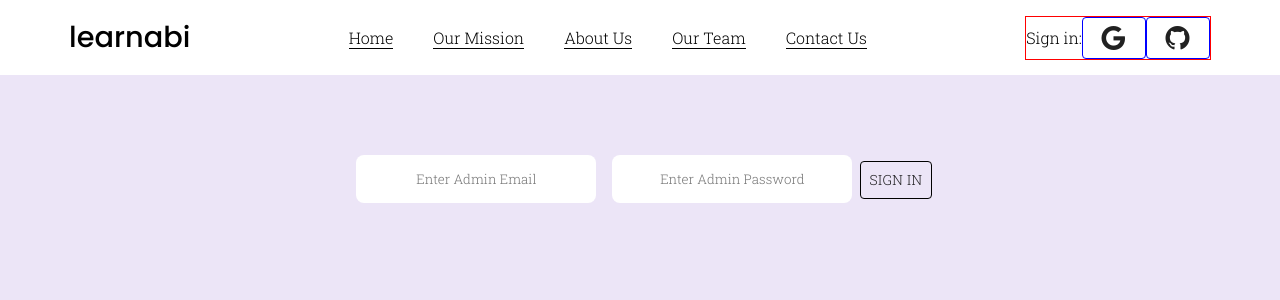
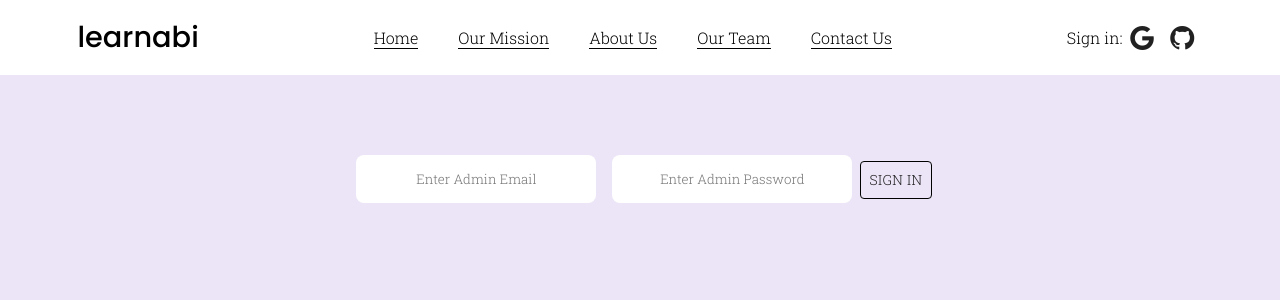
Before and after one commit to lbcmp/Learnabi-Website, a React (Create React App) app: page /#/adminTeam in a window 1280 px wide. Shown: the top 300 px of the page. Built offline with nearby package versions, Linux system fonts and the light colour scheme; no server answers.

Commit message:
Fixed spacing in between buttons

```diff
--- a/src/App.css
+++ b/src/App.css
@@ -53,7 +53,6 @@ nav li {
     display: flex;
     flex-direction: row;
     align-items: center;
-    border:1px solid red;
 }
 
 .social-icons a {
--- a/src/App.js
+++ b/src/App.js
@@ -8,7 +8,7 @@ import Mission from "./OtherComponents/Mission";
 import AboutUs from "./OtherComponents/AboutUs";
 import OurTeam from "./OtherComponents/OurTeam";
 import Contact from "./OtherComponents/Contact";
-import UserProfile from "./components/user/userProfile";
+// import UserProfile from "./components/user/userProfile";
 
 import AdminLogin from "./components/admin/adminLogin";
 
--- a/src/OtherComponents/Navigation.js
+++ b/src/OtherComponents/Navigation.js
@@ -27,7 +27,7 @@ class Navigation extends Component {
                         </ul>
                     </div>
 
-                    <div className="social-icons">
+                    <div>
                         <UserProfile />
                     </div>
 
--- a/src/components/firebase/firebase.js
+++ b/src/components/firebase/firebase.js
@@ -3,7 +3,8 @@ import "firebase/firestore";
 import "firebase/auth";
 
 const config = {
-  apiKey: process.env.REACT_APP_API_KEY,
+//   apiKey: process.env.REACT_APP_API_KEY,
+apiKey: "AIzaSyBrZqnRUeemyfiXRIkXfLA3cFWakEWurig",
   authDomain: process.env.REACT_APP_AUTHDOMAIN,
   projectId: process.env.REACT_APP_PROJECT_ID,
   storageBucket: process.env.REACT_APP_STORAGE_BUCKET,
--- a/src/components/user/customButton.js
+++ b/src/components/user/customButton.js
@@ -6,8 +6,7 @@ const useStyles = makeStyles((theme) => ({
   googleButton: {
     fontSize:"1.75rem",
     background:"none",
-    // border:"none",
-    border:"1px solid blue",
+    border:"none",
     boxShadow:"none",
     "&:hover": {
       color:"#DD70EA",
@@ -29,8 +28,7 @@ const useStyles = makeStyles((theme) => ({
   githubButton: {
     fontSize:"1.75rem",
     background:"none",
-    // border:"none",
-    border:"1px solid blue",
+    border:"none",
     boxShadow:"none",
     "&:hover": {
       color:"#DD70EA",
@@ -54,7 +52,7 @@ const CustomButton = ({ btnName, styleC, clicked}) => {
   // styleC: true = google
   const classes = useStyles();
   return (
-    <div>
+    <div style={{width:"40px", display:"flex", justifyContent:"center", alignItems:"center"}}>
       <Button
         variant="contained"
         onClick={clicked}
```
